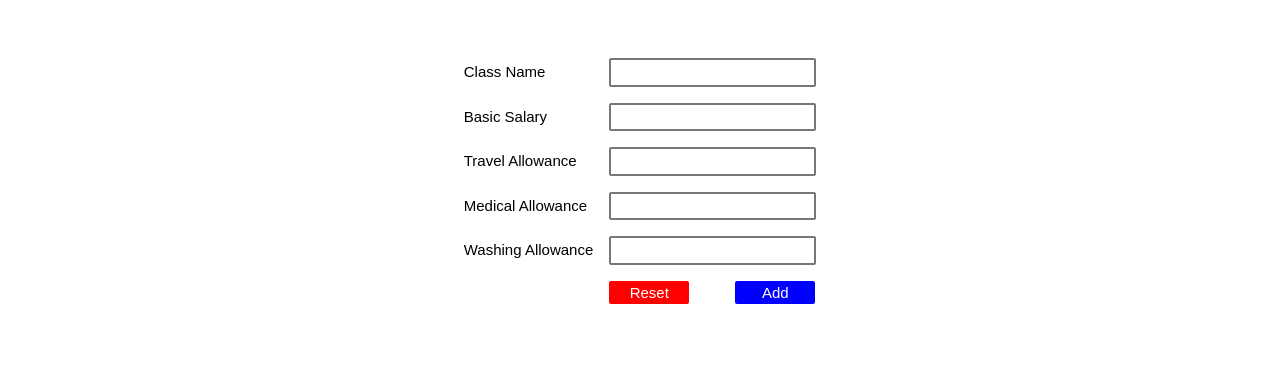
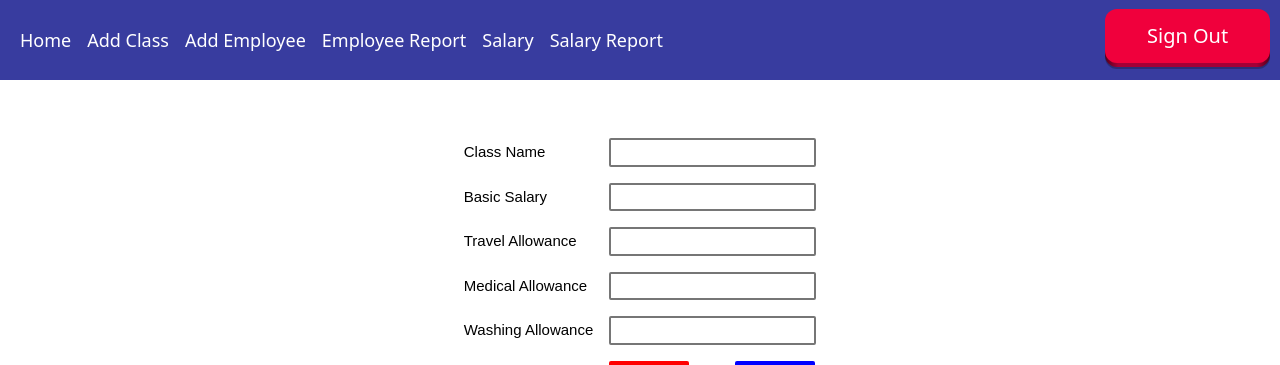
Before and after one commit to The-Hercules-R/Payroll_Management_System, a PHP site: page /pages/addClass.html in a window 1280 px wide. Shown: the top 365 px of the page. Run offline with PHP 8.4, Linux system fonts and the light colour scheme; some libraries are stand-ins or nearby versions.

Commit message:
Add nav on Add class page

```diff
--- a/pages/addClass.html
+++ b/pages/addClass.html
@@ -11,11 +11,51 @@
     <script src="https://cdnjs.cloudflare.com/ajax/libs/popper.js/1.12.9/umd/popper.min.js" integrity="sha384-ApNbgh9B+Y1QKtv3Rn7W3mgPxhU9K/ScQsAP7hUibX39j7fakFPskvXusvfa0b4Q" crossorigin="anonymous"></script>
     <script src="https://maxcdn.bootstrapcdn.com/bootstrap/4.0.0/js/bootstrap.min.js" integrity="sha384-JZR6Spejh4U02d8jOt6vLEHfe/JQGiRRSQQxSfFWpi1MquVdAyjUar5+76PVCmYl" crossorigin="anonymous"></script>
     <link href="https://cdn.jsdelivr.net/npm/bootstrap@5.1.3/dist/css/bootstrap.min.css" rel="stylesheet" integrity="sha384-1BmE4kWBq78iYhFldvKuhfTAU6auU8tT94WrHftjDbrCEXSU1oBoqyl2QvZ6jIW3" crossorigin="anonymous">
-
+    <script src="../scripts/home.js"></script>
+    <link rel="stylesheet" href="../styles/home.css">
 
 
 </head>
 <body>
+    <nav class="navbar sticky-top navbar-expand-sm">
+        <div class="container-fluid">
+          <ul class="navbar-nav">
+            <li class="nav-item">
+              <a class="nav-link text-white" href="../pages/home.html">Home</a>
+            </li>
+            <li class="nav-item">
+              <a class="nav-link text-white" href="../pages/addClass.html"
+                >Add Class</a
+              >
+            </li>
+            <li class="nav-item">
+              <a class="nav-link text-white" href="../pages/addEmploye.html"
+                >Add Employee</a
+              >
+            </li>
+            <li class="nav-item">
+              <a class="nav-link text-white" href="../pages/employeeReport.html"
+                >Employee Report</a
+              >
+            </li>
+            <li class="nav-item">
+              <a class="nav-link text-white" href="../pages/salary.html"
+                >Salary</a
+              >
+            </li>
+            <li class="nav-item">
+              <a class="nav-link text-white" href="../pages/salaryReport.html"
+                >Salary Report</a
+              >
+            </li>
+          </ul>
+        </div>
+        <button id="btn_signout" class="button-82-pushable">
+          <span class="button-82-shadow"></span>
+          <span class="button-82-edge"></span>
+          <span class="button-82-front text"> Sign Out </span>
+        </button>
+      </nav>
 <div class="big_content">
 
     <div class="add_class">
--- a/styles/addClass.css
+++ b/styles/addClass.css
@@ -1,3 +1,4 @@
+
 .big_content{
     width: auto;
     height: auto;
```
